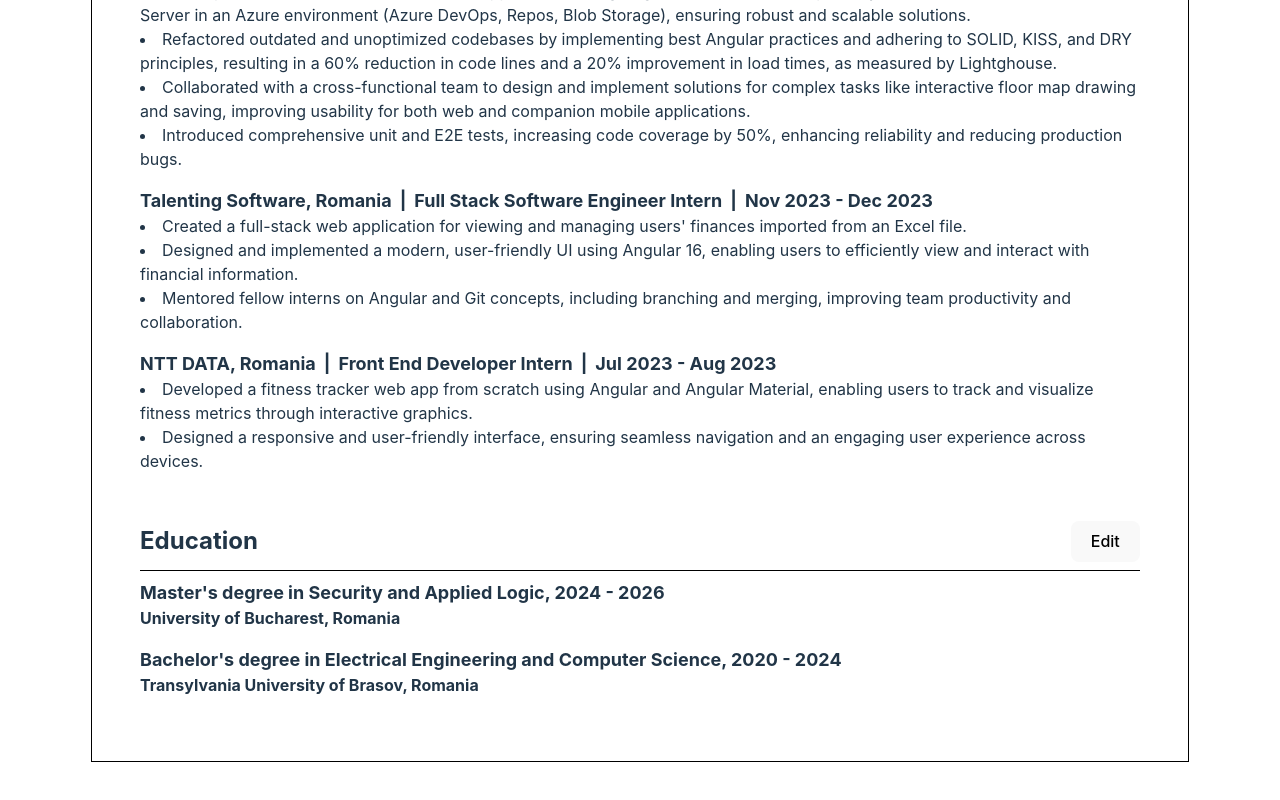
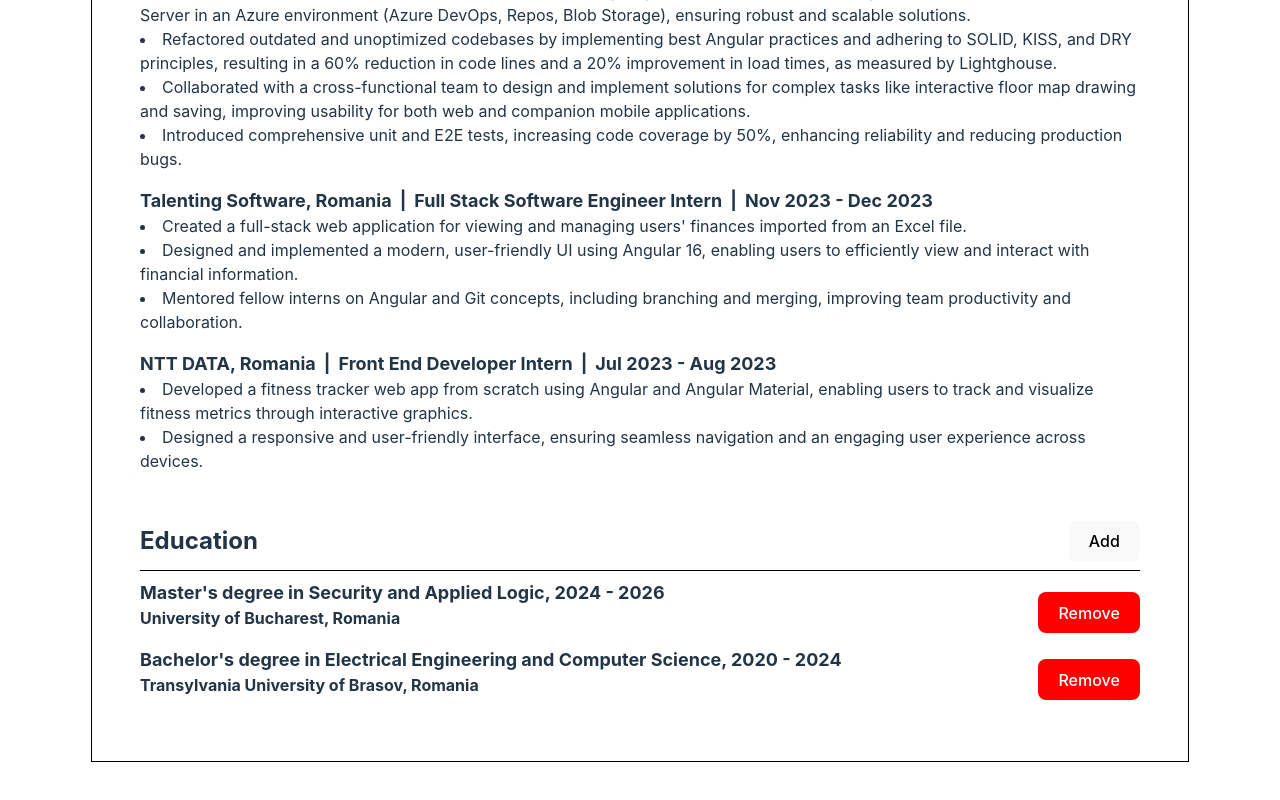
Before and after one commit to PopescuStefan1/cv-application, a React (Vite) app: page / in a window 1280 px wide. Shown: the part 420-1220 px from the top of the page. Built offline with nearby package versions, Linux system fonts and the light colour scheme.

Commit message:
Enable removal of educations

```diff
--- a/src/App.jsx
+++ b/src/App.jsx
@@ -28,11 +28,19 @@ function App() {
         setUserData({ ...userData, education: updatedEducation });
     };
 
+    const removeEducation = (index) => {
+        const updatedEducation = [...userData.education];
+        updatedEducation.splice(index, 1);
+        setUserData({ ...userData, education: updatedEducation });
+    };
+
     return (
         <>
             <div id="container-grid">
                 <h1>{title}</h1>
-                {editState === null && <CVDisplay userData={userData} setEditState={setEditState} />}
+                {editState === null && (
+                    <CVDisplay userData={userData} setEditState={setEditState} removeEducation={removeEducation} />
+                )}
                 {editState === "general-info-edit" && (
                     <GeneralInfoEditForm generalInfo={userData.generalInfo} setGeneralInfo={setGeneralInfo} />
                 )}
--- a/src/components/CVDisplay.jsx
+++ b/src/components/CVDisplay.jsx
@@ -1,6 +1,6 @@
 import "../styles/CVDisplay.css";
 
-function CVDisplay({ userData, setEditState }) {
+function CVDisplay({ userData, setEditState, removeEducation }) {
     const handleEditButtonClick = (editType) => {
         setEditState(editType);
     };
@@ -47,10 +47,11 @@ function CVDisplay({ userData, setEditState }) {
             <div id="education">
                 <div className="section-title-div">
                     <h2>Education</h2>
-                    <button onClick={() => handleEditButtonClick("education-edit")}>Edit</button>
+                    <button onClick={() => handleEditButtonClick("education-edit")}>Add</button>
                 </div>
                 <div className="separator"></div>
                 {userData.education.map((item, index) => (
+                    <div className="removable-section-div">
                         <div key={index}>
                             <div className="education-info">
                                 {item.degree} in {item.field}, {item.startYear} - {item.endYear}
@@ -58,6 +59,8 @@ function CVDisplay({ userData, setEditState }) {
                             <div className="university-info">
                                 {item.university}, {item.location}
                             </div>
+                        </div>
+                        <button onClick={() => removeEducation(index)}>Remove</button>
                     </div>
                 ))}
             </div>
--- a/src/styles/CVDisplay.css
+++ b/src/styles/CVDisplay.css
@@ -58,9 +58,15 @@ h6 {
     margin-bottom: 1rem;
 }
 
-.section-title-div {
+.section-title-div,
+.removable-section-div {
     display: flex;
     width: 100%;
     justify-content: space-between;
     align-items: center;
 }
+
+.removable-section-div button {
+    background-color: red;
+    color: white;
+}
```
Lines whose indentation alone changed are shown as unchanged.
